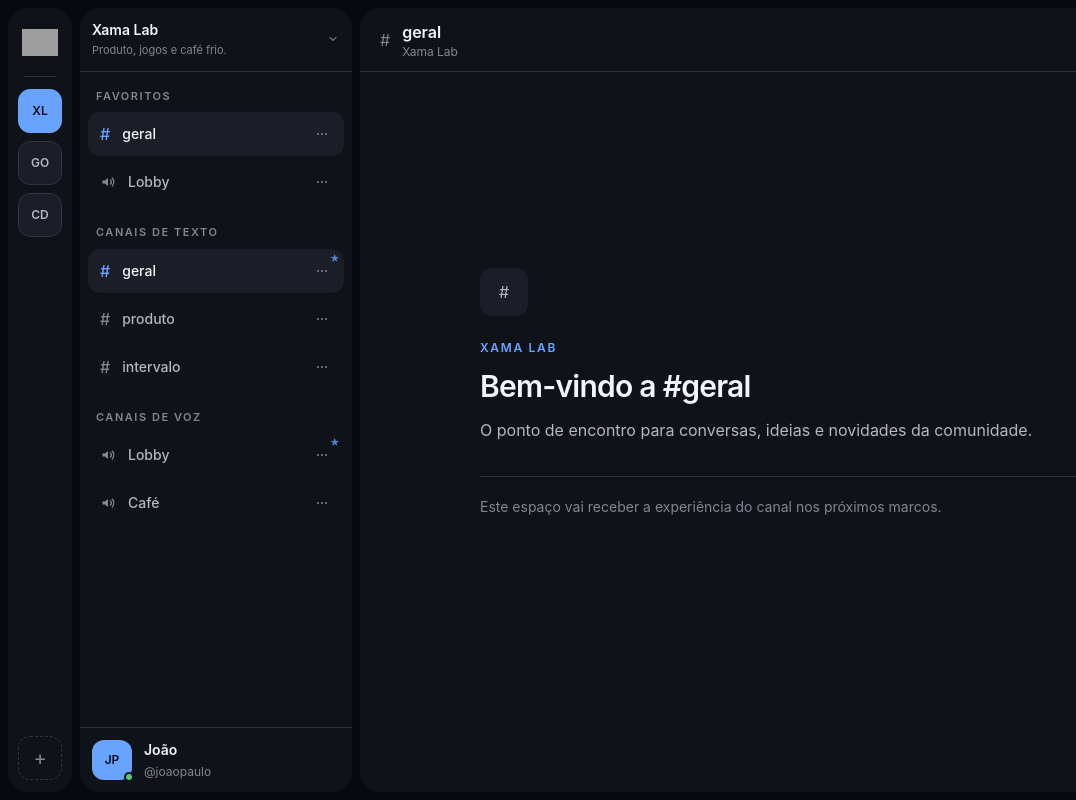
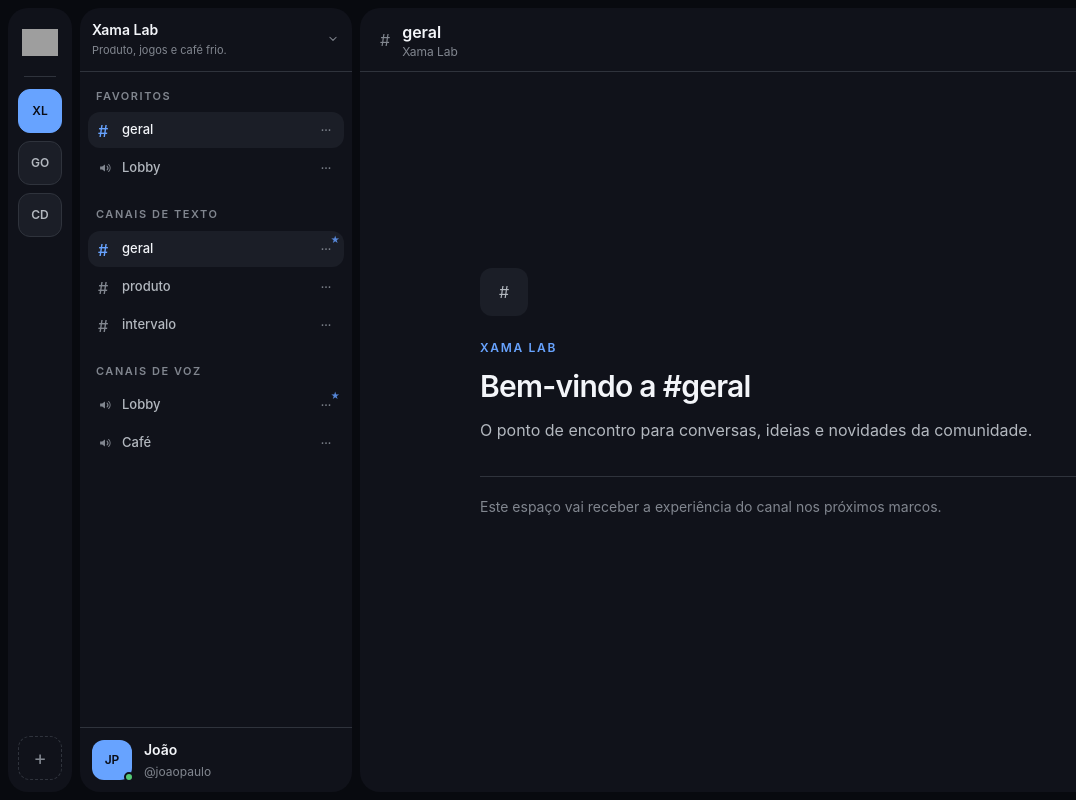
Before and after one commit to JeiPintoul/xama-v1, a React (Vite) app in the folder apps/web/: page /communities/xama-lab/channels/geral in a window 1280 px wide. Shown: the whole page, without its empty margins (0-1076 px from the left). Built offline with nearby package versions, Linux system fonts and the light colour scheme; grey boxes are pictures that could not be loaded.

Commit message:
style: compact channel navigation density

```diff
--- a/apps/web/src/features/navigation/ChannelList.tsx
+++ b/apps/web/src/features/navigation/ChannelList.tsx
@@ -39,7 +39,7 @@ export function ChannelList({
   onCloseChannelActions,
 }: ChannelListProps) {
   return (
-    <ul className="space-y-1">
+    <ul className="space-y-0.5">
       {channels.map((channel) => {
         const isFavorite = favoriteChannelIds.includes(channel.id);
         const isSelected = channel.id === selectedChannelId;
@@ -100,19 +100,19 @@ export function ChannelList({
                   const bounds = event.currentTarget.getBoundingClientRect();
                   openChannelActions(event.currentTarget, {
                     x: bounds.right,
-                    y: bounds.top + 8,
+                    y: bounds.top + 6,
                     align: 'end',
                   });
                 }}
                 className={cn(
-                  'flex min-h-11 min-w-0 flex-1 items-center gap-3 rounded-md py-2 pr-1 pl-3 text-sm font-medium text-text-secondary outline-none',
+                  'channel-row-link flex min-h-9 min-w-0 flex-1 items-center gap-2.5 rounded-md py-1.5 pr-1 pl-2.5 text-[0.8125rem] font-medium text-text-secondary outline-none',
                   'hover:text-foreground focus-visible:ring-2 focus-visible:ring-ring',
                   isSelected && 'text-foreground',
                 )}
               >
                 <ChannelTypeIcon
                   type={channel.type}
-                  className={cn('shrink-0 text-text-muted', isSelected && 'text-primary')}
+                  className={cn('size-3.5 shrink-0 text-text-muted', isSelected && 'text-primary')}
                 />
                 <span className="truncate">{channel.name}</span>
               </Link>
@@ -137,14 +137,14 @@ export function ChannelList({
                   });
                 }}
                 className={cn(
-                  'channel-context-trigger relative grid size-11 shrink-0 place-items-center rounded-md text-text-muted outline-none transition-[color,opacity,background-color]',
+                  'channel-context-trigger relative grid size-9 shrink-0 place-items-center rounded-md text-text-muted outline-none transition-[color,opacity,background-color]',
                   'hover:bg-background hover:text-foreground focus-visible:ring-2 focus-visible:ring-ring',
                   kind === 'regular' && isFavorite && 'is-favorite',
                 )}
               >
                 <svg
                   viewBox="0 0 20 20"
-                  className="channel-context-glyph size-4"
+                  className="channel-context-glyph size-3.5"
                   aria-hidden="true"
                 >
                   <circle cx="5" cy="10" r="1.25" fill="currentColor" />
@@ -153,7 +153,7 @@ export function ChannelList({
                 </svg>
                 {kind === 'regular' && isFavorite ? (
                   <span
-                    className="channel-favorite-marker absolute text-[0.625rem] leading-none text-primary/75"
+                    className="channel-favorite-marker absolute text-[0.5625rem] leading-none text-primary/80"
                     aria-hidden="true"
                   >
                     ★
```
